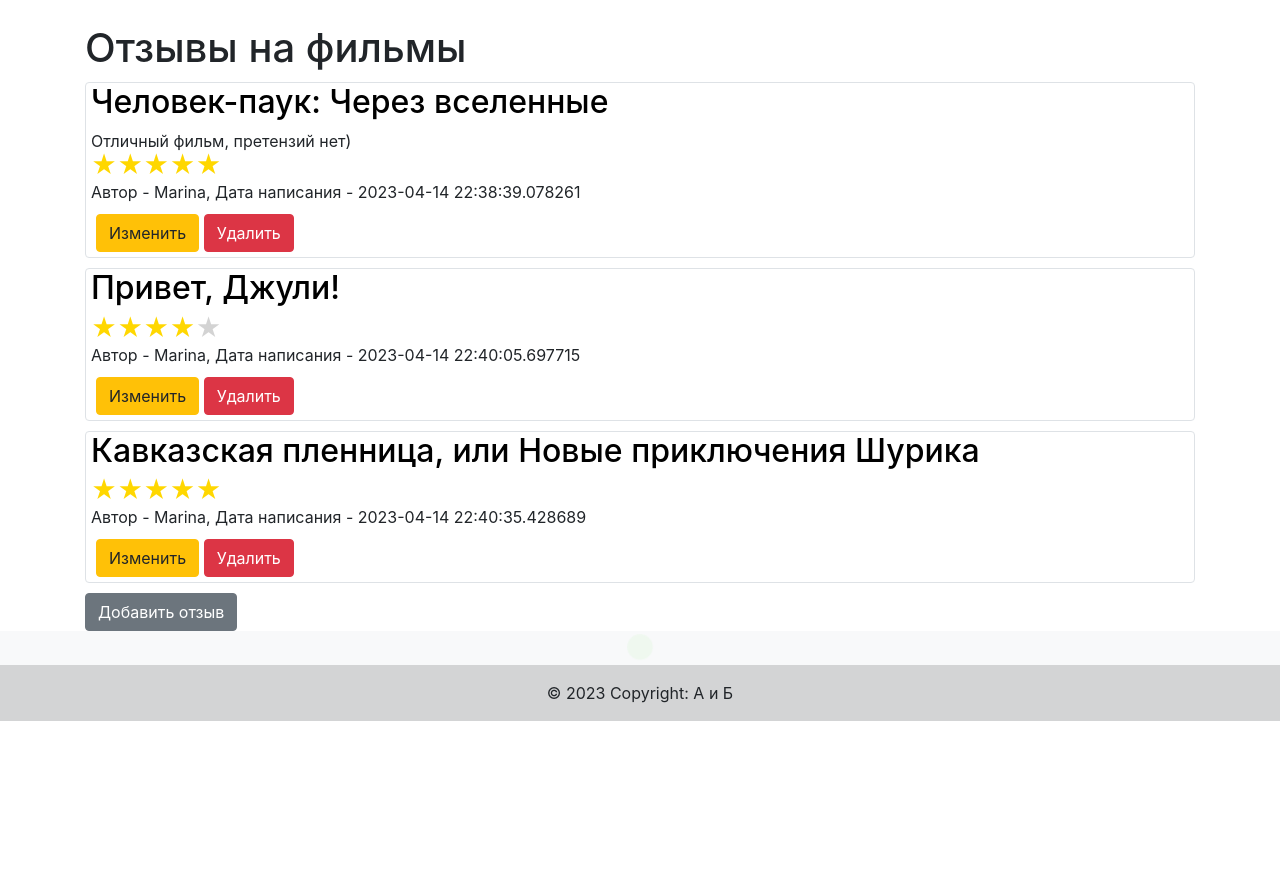
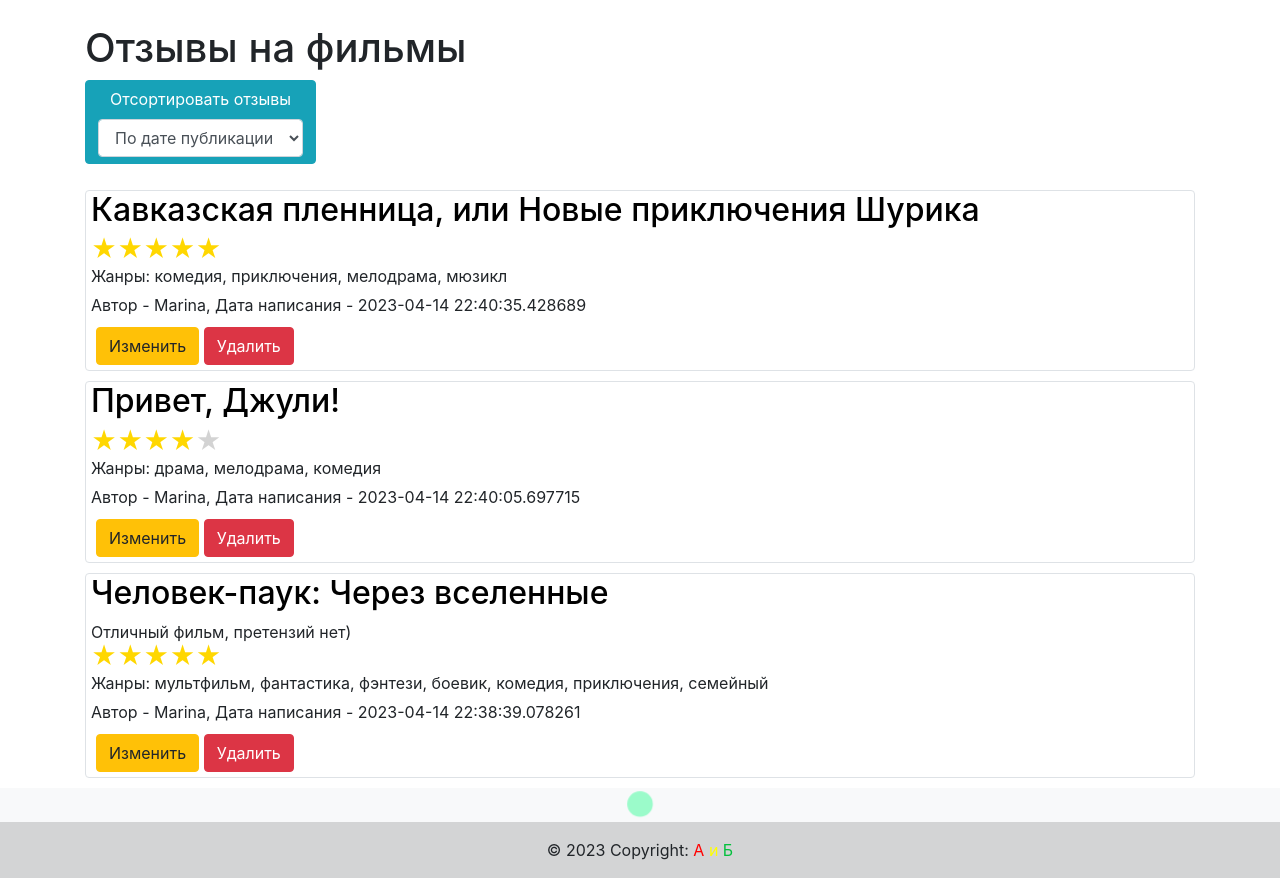
Before and after one commit to ZhurbinaMarina/E-films, a Flask app: page / in a window 1280 px wide. Shown: the part 93-971 px from the top of the page. Before the commit the page ends 814 px from the top, so only its background shows below. Run offline with Flask 3, Linux system fonts and the light colour scheme; a user stored in the database is signed in; data comes from the database, SQL or seed files in the repository; both versions use the stored data as it was after the commit; some libraries are stand-ins or nearby versions.

Commit message:
Added sorting by reviews

```diff
--- a/data/reviews.py
+++ b/data/reviews.py
@@ -17,6 +17,7 @@
                                      default=datetime.datetime.now)
     is_private = sqlalchemy.Column(sqlalchemy.Boolean, default=True)
     rating = sqlalchemy.Column(sqlalchemy.Integer, default=0)
+    genres = sqlalchemy.Column(sqlalchemy.String)
 
     user_id = sqlalchemy.Column(sqlalchemy.Integer,
                                 sqlalchemy.ForeignKey("users.id"))
--- a/forms/reviews_form.py
+++ b/forms/reviews_form.py
@@ -5,7 +5,7 @@
 
 
 class ReviewsForm(FlaskForm):
-    title = StringField('Название фильма', validators=[DataRequired()])
+    title = StringField('Название фильма')
     content = TextAreaField("Содержание отзыва")
     is_private = BooleanField("Личное")
     submit = SubmitField('Применить')
--- a/main.py
+++ b/main.py
@@ -28,17 +28,29 @@
 
 
 @app.route("/")
-@app.route('/index')
-def main_page():
+@app.route('/index/<sort_option>')
+def main_page(sort_option=None):
+    options = {'cartoon': 'мультфильм', 'fantastic': 'фантастика', 'action_movie': 'боевик',
+               'comedy': 'комедия', 'adventures': 'приключения', 'family': 'семейный', 'detective': 'детектив',
+               'drama': 'драма', 'melodrama': 'мелодрама', 'horror': 'ужасы'}
     db_sess = db_session.create_session()
     if current_user.is_authenticated:
         reviews = db_sess.query(Reviews).filter(
             (Reviews.user == current_user) | (Reviews.is_private != True))
     else:
         reviews = db_sess.query(Reviews).filter(Reviews.is_private != True)
-
-    return render_template("index.html", reviews=reviews, title='E-films',
-                           css_file=f"{url_for('static', filename='css/rating_output.css')}")
+    sort_reviews = []
+    if sort_option == 'by_rating':
+        sort_reviews = sorted(reviews, key=lambda x: x.rating, reverse=True)
+    elif sort_option in options.keys():
+        for review in reviews:
+            if options[sort_option] in review.genres:
+                sort_reviews.append(review)
+    else:
+        sort_reviews = reviews[::-1]
+    return render_template("index.html", reviews=sort_reviews, title='E-films',
+                           css_file=f"{url_for('static', filename='css/rating_output.css')}",
+                           sort_option=sort_option)
 
 
 @app.route('/register', methods=['GET', 'POST'])
@@ -121,6 +133,25 @@
         if request.method == "GET":
             form.title.data = page_title
     if form.validate_on_submit():
+        movies = search_movie_api(form.title.data)
+        genres_movie = []
+        if movies == []:
+            return render_template('reviews.html', title='Добавление отзыва',
+                                   form=form, header='Добавление',
+                                   css_file=f"{url_for('static', filename='css/rating_setting.css')}",
+                                   message="Такого фильма не существует")
+        else:
+            flag = False
+            for movie in movies:
+                if movie['name'] == form.title.data:
+                    flag = True
+                    genres_movie = movie['genres']
+                    print(genres_movie)
+            if flag is False:
+                return render_template('reviews.html', title='Добавление отзыва',
+                                       form=form, header='Добавление',
+                                       css_file=f"{url_for('static', filename='css/rating_setting.css')}",
+                                       message="Такого фильма не существует")
         if 'rating' not in request.form:
             return render_template('reviews.html', title='Добавление отзыва',
                                    form=form, header='Добавление',
@@ -132,6 +163,7 @@
         reviews.content = form.content.data
         reviews.is_private = form.is_private.data
         reviews.rating = int(request.form['rating'])
+        reviews.genres = genres_movie
         current_user.reviews.append(reviews)
         db_sess.merge(current_user)
         db_sess.commit()
@@ -161,6 +193,22 @@
         else:
             abort(404)
     if form.validate_on_submit():
+        movies = search_movie_api(form.title.data)
+        if movies == []:
+            return render_template('reviews.html', title='Добавление отзыва',
+                                   form=form, header='Добавление',
+                                   css_file=f"{url_for('static', filename='css/rating_setting.css')}",
+                                   message="Такого фильма не существует")
+        else:
+            flag = False
+            for movie in movies:
+                if movie['name'] == form.title.data:
+                    flag = True
+            if flag is False:
+                return render_template('reviews.html', title='Добавление отзыва',
+                                       form=form, header='Добавление',
+                                       css_file=f"{url_for('static', filename='css/rating_setting.css')}",
+                                       message="Такого фильма не существует")
         db_sess = db_session.create_session()
         reviews = db_sess.query(Reviews).filter(Reviews.id == id,
                                                 Reviews.user == current_user
--- a/templates/base.html
+++ b/templates/base.html
@@ -19,7 +19,7 @@
     <header class="d-flex flex-wrap align-items-center justify-content-center justify-content-md-between
     py-3 mb-4 border-bottom">
         <a href="/" class="navbar-brand" style="color: black;">
-            <img src="/static/img/cat.svg" class="bi me-2" style="margin-right: 15px;" width="50" height="50" role="img" aria-label="Bootstrap" alt="">
+            <img src="/static/img/cat.png" class="bi me-2" style="margin-right: 15px;" width="50" height="50" role="img" aria-label="Bootstrap" alt="">
                   E-films
         </a>
         <ul class="nav col-12 col-md-auto mb-2 justify-content-center mb-md-0">
@@ -63,11 +63,11 @@
 </main>
 <footer class="bg-light text-center text-lg-start" style="background-color: #e2f7df;">
     <!-- Copyright -->
-    <div class="spinner-grow text-info" style="background-color: #e2f7df;" role="status">
+    <div class="spinner-grow text-info" style="background-color: #0fff83;" role="status">
         <span class="visually-hidden"></span>
     </div>
     <div class="text-center p-3" style="background-color: rgba(0, 0, 0, 0.15);">
-        © 2023 Copyright: А и Б
+        © 2023 Copyright: <span style="color:red;">А</span> <span style="color:yellow;">и</span> <span style="color:#03c03c;">Б</span>
     </div>
     <!-- Copyright -->
 </footer>
--- a/templates/index.html
+++ b/templates/index.html
@@ -2,6 +2,78 @@
 
 {% block content %}
 <h1>Отзывы на фильмы</h1>
+<div class="form-group btn btn-info">
+    <label for="sort_option">Отсортировать отзывы</label>
+    <select class="form-control" id="sort_option" name="sort_option" onchange="if (this.value) top.location.href=this.value;">
+        <option value="/">По дате публикации</option>
+
+        {% if sort_option == 'by_rating'%}
+            <option value="/index/by_rating" selected="selected">По рейтингу</option>
+        {% else%}
+            <option value="/index/by_rating">По рейтингу</option>
+        {% endif %}
+
+        {% if sort_option == 'cartoon'%}
+            <option value="/index/cartoon" selected="selected">Мультфильм</option>
+        {% else%}
+            <option value="/index/cartoon">Мультфильм</option>
+        {% endif %}
+
+        {% if sort_option == 'fantastic'%}
+            <option value="/index/fantastic" selected="selected">Фантастика</option>
+        {% else%}
+            <option value="/index/fantastic">Фантастика</option>
+        {% endif %}
+
+        {% if sort_option == 'action_movie'%}
+            <option value="/index/action_movie" selected="selected">Боевик</option>
+        {% else%}
+            <option value="/index/action_movie">Боевик</option>
+        {% endif %}
+
+        {% if sort_option == 'comedy'%}
+            <option value="/index/comedy" selected="selected">Комедия</option>
+        {% else%}
+            <option value="/index/comedy">Комедия</option>
+        {% endif %}
+
+        {% if sort_option == 'adventures'%}
+            <option value="/index/adventures" selected="selected">Приключения</option>
+        {% else%}
+            <option value="/index/adventures">Приключения</option>
+        {% endif %}
+
+        {% if sort_option == 'family'%}
+            <option value="/index/family" selected="selected">Семейный</option>
+        {% else%}
+            <option value="/index/family">Семейный</option>
+        {% endif %}
+
+        {% if sort_option == 'detective'%}
+            <option value="/index/detective" selected="selected">Детектив</option>
+        {% else%}
+            <option value="/index/detective">Детектив</option>
+        {% endif %}
+
+        {% if sort_option == 'drama'%}
+            <option value="/index/drama" selected="selected">Драма</option>
+        {% else%}
+            <option value="/index/drama">Драма</option>
+        {% endif %}
+
+        {% if sort_option == 'melodrama'%}
+            <option value="/index/melodrama" selected="selected">Мелодрама</option>
+        {% else%}
+            <option value="/index/melodrama">Мелодрама</option>
+        {% endif %}
+
+        {% if sort_option == 'horror'%}
+            <option value="/index/horror" selected="selected">Ужасы</option>
+        {% else%}
+            <option value="/index/horror">Ужасы</option>
+        {% endif %}
+    </select>
+</div>
 {% for item in reviews%}
     <div class="col-md6 border rounded" style="margin-top: 10px; margin-bottom: 10px;">
         <h2 style="margin-left: 5px;"><a href="/movie_info/{{item.title}}" style="color: black;"> {{item.title}} </a></h2>
@@ -15,6 +87,9 @@
             {% for i in range(5 - item.rating) %}
                 <span></span>
             {% endfor %}
+        </div>
+        <div style="margin-bottom: 5px; margin-left: 5px;">
+            Жанры: {{item.genres}}
         </div>
         <div style="margin-bottom: 10px; margin-left: 5px;">
             Автор - {{item.user.name}}, Дата написания - {{item.created_date}}
@@ -31,12 +106,4 @@
         {% endif %}
     </div>
 {% endfor %}
-{% if current_user.is_authenticated %}
-    <a href="/reviews/index" class="btn btn-secondary">Добавить отзыв</a>
-{% endif %}
-<!--{% if current_user.is_authenticated %}-->
-<!--    <h2>Привет, {{current_user.name}}</h2>-->
-<!--{% else %}-->
-<!--    <h2>Привет, гость</h2>-->
-<!--{% endif %}-->
 {% endblock %}
--- a/templates/reviews.html
+++ b/templates/reviews.html
@@ -6,7 +6,7 @@
     {{ form.hidden_tag() }}
     <p>
         {{ form.title.label }}<br>
-        {{ form.title(class="form-control") }}<br>
+        {{ form.title(class="form-control", disabled="disabled") }}<br>
         {% for error in form.title.errors %}
             <p class="alert alert-danger" role="alert">
                 {{ error }}
--- a/templates/search_movie.html
+++ b/templates/search_movie.html
@@ -14,7 +14,7 @@
     <h2 style="display: flex;">
         {% if movie.get('poster', "ERROR") != "ERROR" %}
             <img src="{{movie['poster']['url']}}"
-         alt="Постер фильма {{movie['name']}}" width="200" height="300" align="top"/>
+         alt="Постер фильма {{movie['name']}}" width="200" height="300" align="top" style="margin-right: 10px;"/>
         {% endif %}
         <a href="/movie_info/{{movie['name']}}" class="navbar-brand" style="color: black;">{{movie['name']}}</a>
     </h2>
```
Also changed, not shown: templates/movie_info.html (+6 -3 lines), db/blogs.db.
